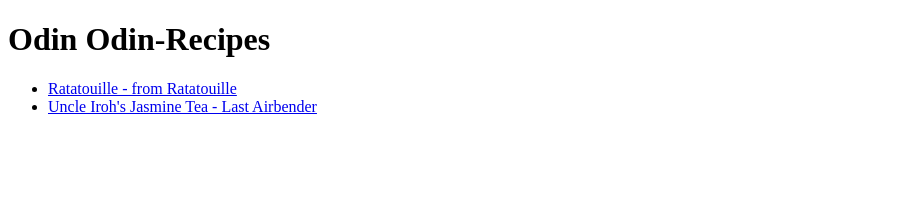
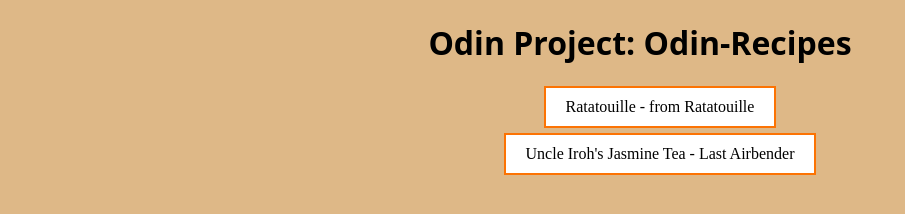
Before and after one commit to PiiterDDon/odin-recipes, a plain HTML site: page index.html in a window 1280 px wide. Shown: the whole page, without its empty margins (0-905 px from the left). Drawn offline with Linux system fonts and the light colour scheme.

Commit message:
Adding styling to index and recipes pages.

```diff
--- a/index.html
+++ b/index.html
@@ -4,10 +4,11 @@
 <head>
     <meta charset="UTF-8">
     <title>Odin-Recipes</title>
+    <link rel="stylesheet" href="main_style.css">
 </head>
 
 <body>
-    <h1>Odin Odin-Recipes</h1>
+    <h1 class="h1">Odin Project: Odin-Recipes</h1>
     <ul>
         <li><a href="recipes/ratatouille.html">Ratatouille - from Ratatouille</a></li>
         <li><a href="recipes/jasime_tea.html">Uncle Iroh's Jasmine Tea - Last Airbender</a></li>
--- /dev/null
+++ b/main_style.css
@@ -0,0 +1,31 @@
+h1 {
+    color: black;
+    font: bold;
+    text-align: center;
+    font-family: system-ui, -apple-system, BlinkMacSystemFont, 'Segoe UI', Roboto, Oxygen, Ubuntu, Cantarell, 'Open Sans', 'Helvetica Neue', sans-serif;
+}
+
+ul li {
+    margin: 5px;
+    text-align: center;
+    list-style-type: none;
+}
+
+body {
+    background-color: burlywood;
+}
+
+a:link, a:visited {
+    background-color: white;
+    color: black;
+    border: 2px solid rgb(252, 115, 3);
+    padding: 10px 20px;
+    text-align: center;
+    text-decoration: none;
+    display: inline-block;
+  }
+
+  a:hover, a:active {
+    background-color: rgb(252, 115, 3);
+    color: white;
+  }
--- /dev/null
+++ b/recipes_style.css
@@ -0,0 +1,36 @@
+h1 {
+    color: black;
+    font: bold;
+    text-align: center;
+    font-family: system-ui, -apple-system, BlinkMacSystemFont, 'Segoe UI', Roboto, Oxygen, Ubuntu, Cantarell, 'Open Sans', 'Helvetica Neue', sans-serif;
+}
+
+h2 {
+    font: bold;
+    font-family: 'Gill Sans', 'Gill Sans MT', Calibri, 'Trebuchet MS', sans-serif;
+}
+
+p {
+    font-family:'Trebuchet MS', 'Lucida Sans Unicode', 'Lucida Grande', 'Lucida Sans', Arial, sans-serif;
+    font-size: larger;
+}
+
+ul li {
+    margin: 5px;
+    font-family: monospace;
+    font-size: larger;
+}
+
+ol li {
+    margin: 10px;
+    font-family: monospace;
+    font-size: larger;
+}
+
+body {
+    background-color: burlywood;
+}
+
+em{
+    font-family: cursive;
+}
```
Also changed, not shown: recipes/jasime_tea.html (+1 -0 lines), recipes/ratatouille.html (+1 -0 lines).
